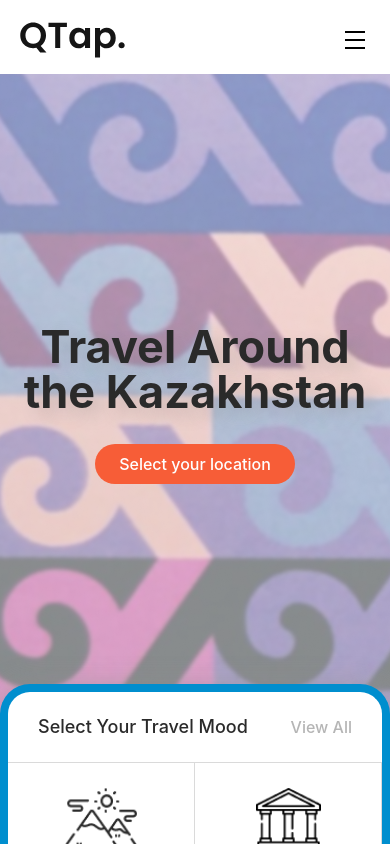
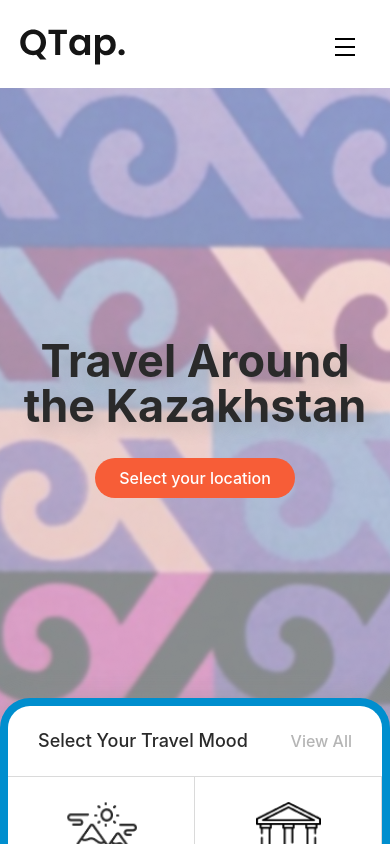
Before and after one commit to arealxd/qtap, a Vue app: page / in a window 390 px wide. Shown: the top 844 px of the page. Built offline with nearby package versions, Linux system fonts and the light colour scheme.

Commit message:
fixed burger menu

```diff
--- a/src/components/HeaderComponent.vue
+++ b/src/components/HeaderComponent.vue
@@ -211,13 +211,14 @@ const navOpen = ref(false);
         height: 50px;
         background: transparent;
         border: none;
-        position: fixed;
+        // position: fixed;
+        position: relative;
         z-index: 100;
         appearance: none;
         cursor: pointer;
         outline: none;
-        right: 10px;
-        top: 15px;
+        // right: 10px;
+        // top: 15px;
 
         span {
           display: block;
@@ -241,6 +242,9 @@ const navOpen = ref(false);
           }
         }
         &.active {
+          position: fixed;
+          right: 10px;
+          top: 15px;
           span {
             background: white;
           }
```
